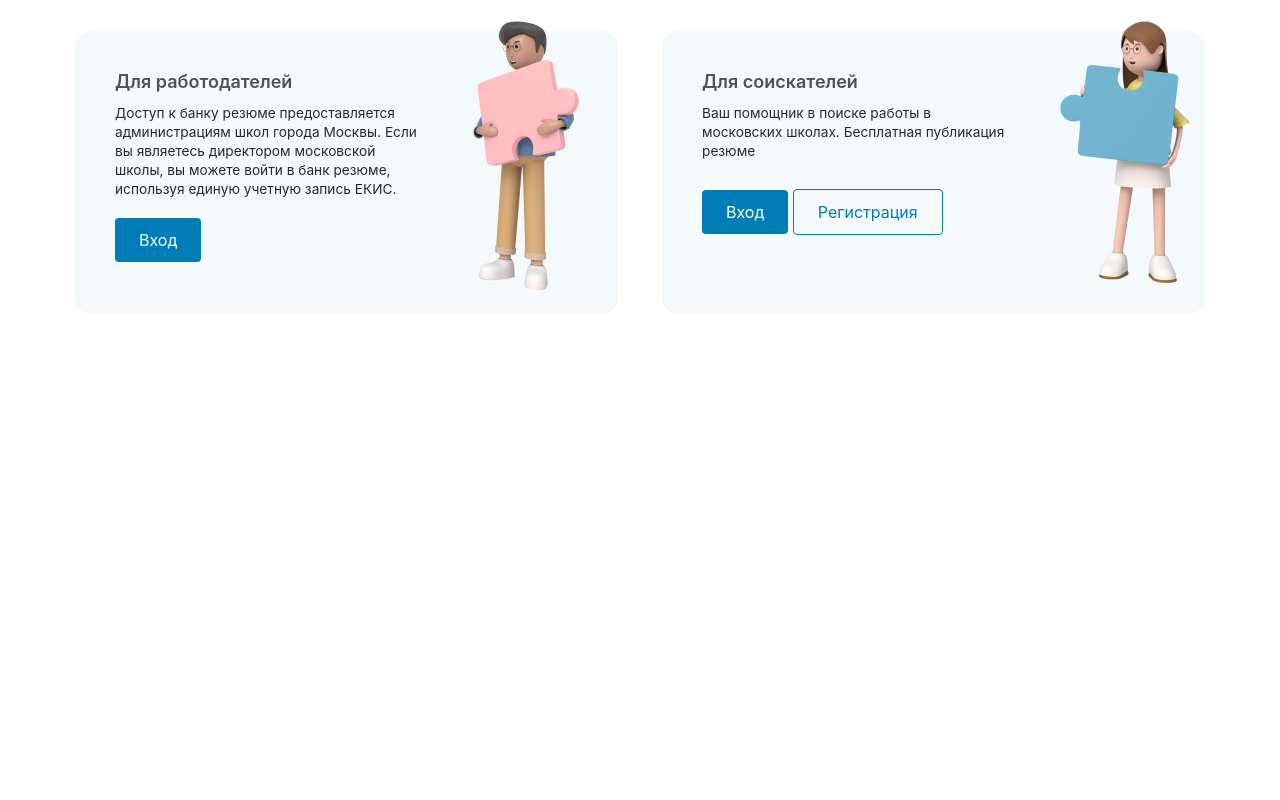
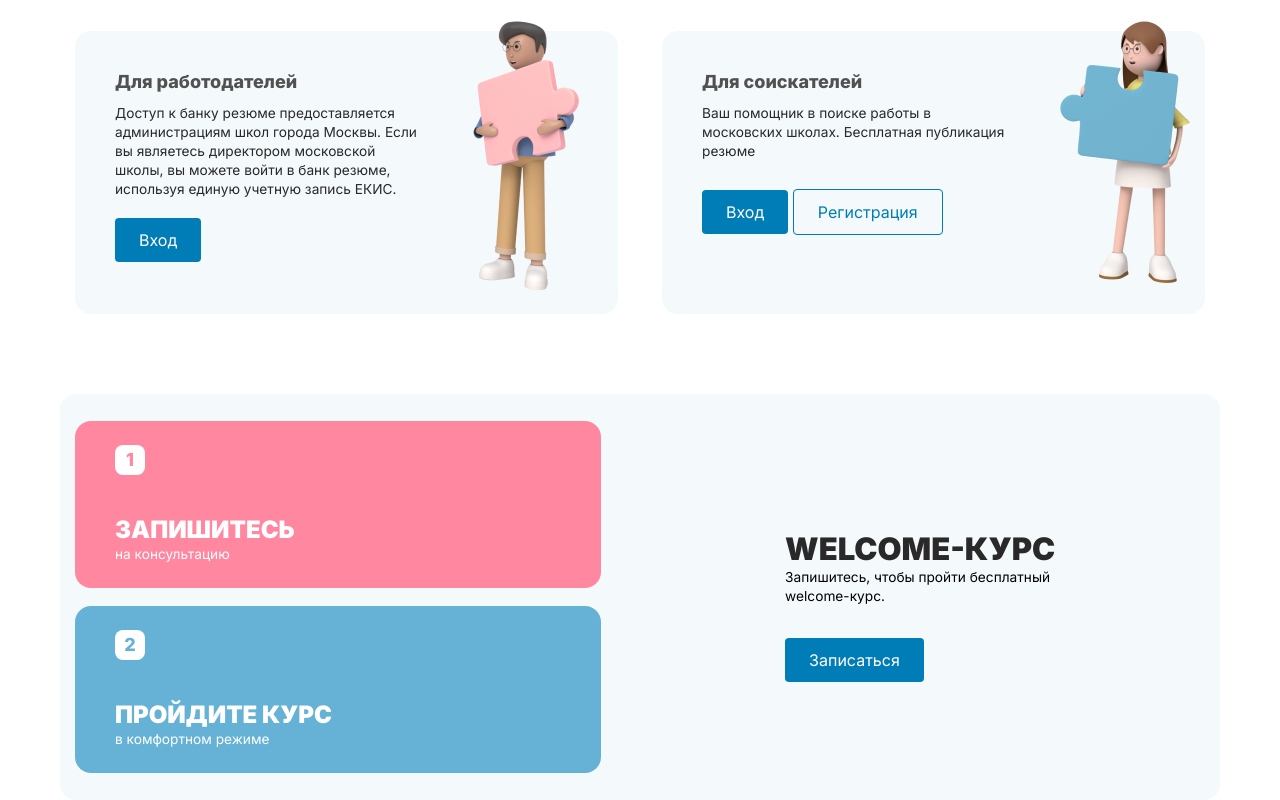
Before and after one commit to maximyunak/bank_summary, a plain HTML site: page index.html in a window 1280 px wide. Shown: the part 1016-1816 px from the top of the page. Before the commit the page ends 1330 px from the top, so only its background shows below. Drawn offline with Linux system fonts and the light colour scheme.

Commit message:
1 section

```diff
--- a/index.html
+++ b/index.html
@@ -5,6 +5,12 @@
     <meta name="viewport" content="width=device-width, initial-scale=1.0" />
     <title>bank</title>
     <link rel="stylesheet" href="./styles/style.css" />
+    <link rel="preconnect" href="https://fonts.googleapis.com" />
+    <link rel="preconnect" href="https://fonts.gstatic.com" crossorigin />
+    <link
+      href="https://fonts.googleapis.com/css2?family=Inter:wght@300;400;500;800;900&display=swap"
+      rel="stylesheet"
+    />
   </head>
   <body>
     <header class="header">
@@ -140,6 +146,34 @@
       </div>
     </section>
 
+    <section class="welcome">
+      <div class="welcome__container">
+        <div class="welcome__cards">
+          <div class="welcome__card welcome__card-1">
+            <p class="welcome__num">1</p>
+            <div class="welcome__text">
+              <h1 class="welcome__title">Запишитесь</h1>
+              <p class="welcome__desc desc">на консультацию</p>
+            </div>
+          </div>
+          <div class="welcome__card welcome__card-2">
+            <p class="welcome__num">2</p>
+            <div class="welcome__text">
+              <h1 class="welcome__title">Пройдите курс</h1>
+              <p class="welcome__desc desc">в комфортном режиме</p>
+            </div>
+          </div>
+        </div>
+        <div class="welcome__info">
+          <h1 class="welcome__info__title title">welcome-курс</h1>
+          <p class="welcome__info__desc desc">
+            Запишитесь, чтобы пройти бесплатный welcome-курс.
+          </p>
+          <button class="welcome__info__btn button-blue">Записаться</button>
+        </div>
+      </div>
+    </section>
+
     <script src="./script/script.js"></script>
   </body>
 </html>
--- a/script/script.js
+++ b/script/script.js
@@ -24,7 +24,6 @@ login.addEventListener("click", () => {
   module.style.visibility = "visible";
   body.classList.add("active");
   burger.classList.toggle("active");
-  singup.classList.toggle("active");
   buttons.classList.toggle("active");
 });
 
--- a/styles/style.scss
+++ b/styles/style.scss
@@ -119,6 +119,7 @@ $blue: #007db6;
 $grey: #292929;
 $hover: #65b2d6;
 $bgc: #f4f9fb;
+$pink: #ff879f;
 
 [class*="__container"] {
   max-width: 1160px;
@@ -137,7 +138,7 @@ $bgc: #f4f9fb;
   background-color: $hover;
 }
 .button-white {
-  color: $blue;
+  color: #007db6;
   padding: 12px 24px;
   border: 1px solid $blue;
   border-radius: 4px;
@@ -145,7 +146,7 @@ $bgc: #f4f9fb;
 }
 .button-white:hover {
   border: 1px solid $hover;
-  color: $hover;
+  // color: $hover;
 }
 .title {
   color: $grey;
@@ -414,8 +415,10 @@ $bgc: #f4f9fb;
 }
 
 .module {
+  opacity: 0;
+  visibility: hidden;
   z-index: 19;
-  transition: .3s;
+  transition: 0.3s;
   width: 100vw;
   height: 100vh;
   position: fixed;
@@ -432,13 +435,13 @@ $bgc: #f4f9fb;
     box-shadow: -2px 2px 14px 0px rgba(27, 27, 27, 0.1);
     border-radius: 16px;
     width: 359px;
-    @media (max-width: 400px){
-        width: 90%;
+    @media (max-width: 400px) {
+      width: 90%;
     }
   }
 
   &__info {
-    padding: 50px 40px 40px 40px;
+    padding: 50px 50px 40px 40px;
   }
 
   &__close {
@@ -458,21 +461,119 @@ $bgc: #f4f9fb;
   }
 
   &__for {
-
   }
 
   &__desc {
     font-weight: 400;
     cursor: pointer;
+    min-width: 100%
   }
 
   &__btns {
     margin-top: 33px;
     display: flex;
     gap: 20px;
-    @media (max-width: 410px){
-        flex-direction: column;
-        gap: 6px;
+    @media (max-width: 410px) {
+      flex-direction: column;
+      gap: 6px;
     }
   }
 }
+
+.welcome {
+  margin-top: 80px;
+  &__container {
+    display: flex;
+    background-color: $bgc;
+    gap: clamp(3.125rem, -14.905rem + 29.89vw, 12rem);
+    align-items: center;
+    border-radius: 16px;
+    @media (max-width: 965px){
+        flex-direction: column;
+        align-items: start;
+        gap: 0;
+    }
+  }
+
+  &__cards {
+    padding: 27px 40px 27px 0;
+    @media (max-width: 590px){
+      padding: 27px 0;
+    }
+  }
+
+  &__card {
+    width: 526px;
+    padding: clamp(0.938rem, -0.469rem + 6.43vw, 1.5rem) clamp(1.25rem, -1.875rem + 14.29vw, 2.5rem);
+    color: #fff;
+    border-radius: 16px;
+    &-1 {
+      background-color: $pink;
+      p.welcome__num {
+        color: $pink;
+      }
+    }
+    &-2 {
+      background-color: $hover;
+      p.welcome__num {
+        color: $hover;
+      }
+    }
+    &:first-child {
+      margin-bottom: 18px;
+    }
+
+    @media (max-width: 565px){
+        width: 90vw;
+    }
+    @media (max-width: 460px){
+
+    }
+
+  }
+
+  &__num {
+    display: flex;
+    align-items: center;
+    justify-content: center;
+    font-size: 18px;
+    font-style: normal;
+    font-weight: 600;
+    line-height: 140%;
+    background-color: #fff;
+    width: 30px;
+    height: 30px;
+    border-radius: 8px;
+    margin-bottom: 40px;
+  }
+
+  &__text {
+  }
+
+  &__title {
+    font-size: 24px;
+    font-style: normal;
+    font-weight: 900;
+    line-height: 125%; /* 30px */
+    text-transform: uppercase;
+  }
+
+  &__desc {
+    color: #fff;
+  }
+
+  &__info {
+    &__title {
+      font-size: 31px;
+      margin-top: 18px;
+    }
+    &__desc {
+      color: #000;
+      margin-bottom: 32px;
+      width: 293px;
+      @media (max-width: 965px){
+          width: 100%;
+      }
+    }
+  }
+}
```
Also changed, not shown: styles/style.css, 1 other file.
